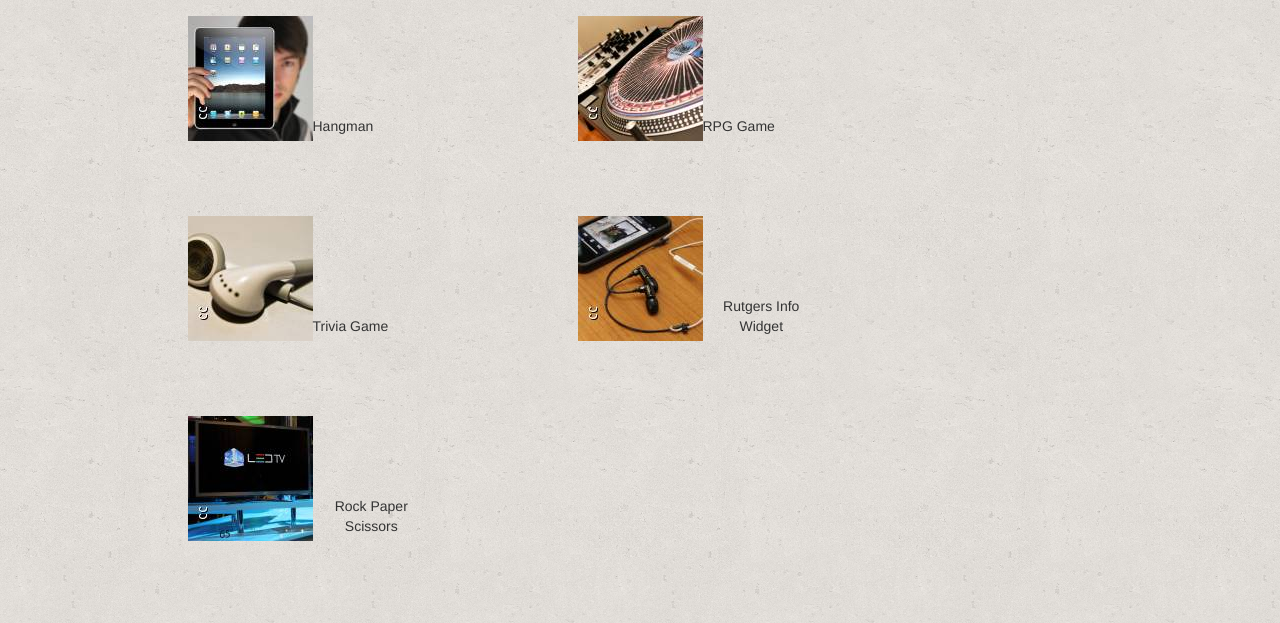
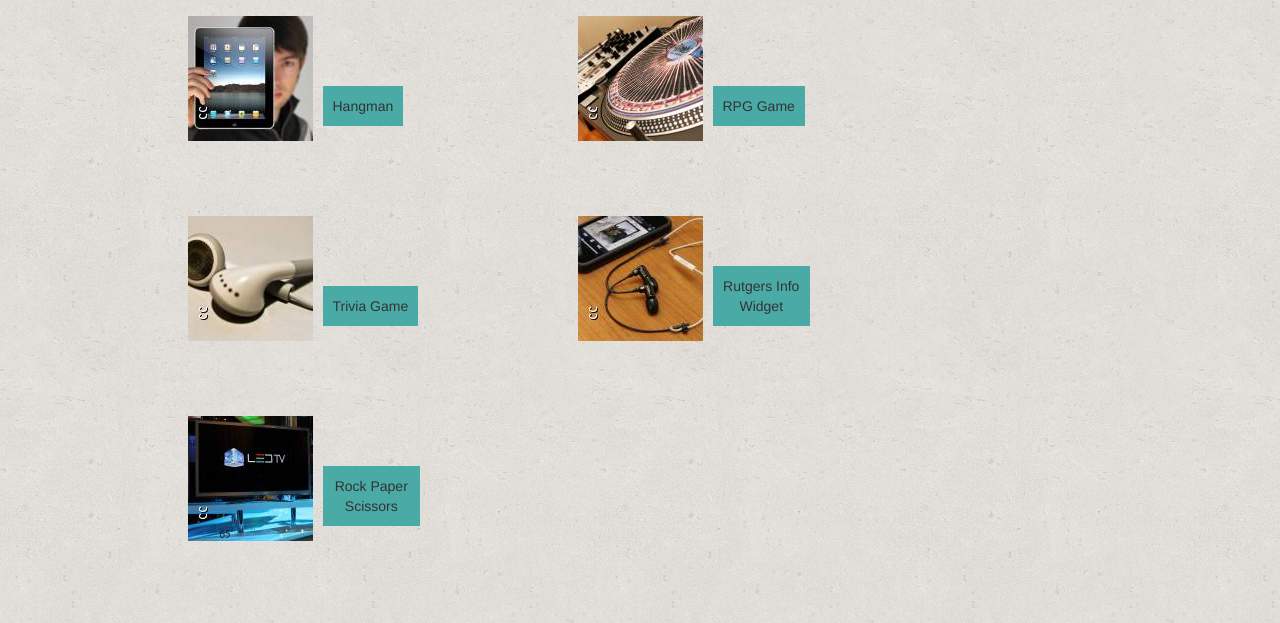
Before and after one commit to manneocampo/Bootstrap-Portfolio, a plain HTML site: page portfolio.html in a window 1280 px wide. Shown: the part 176-799 px from the top of the page. Drawn offline with nearby package versions, Linux system fonts and the light colour scheme.

Commit message:
added changes to style

```diff
--- a/assets/css/style.css
+++ b/assets/css/style.css
@@ -32,4 +32,7 @@ span {
 	position: absolute;
 	bottom: 80px;
 	/*width: 100%;*/
+	margin: 10px;
+	background-color: #4aaaa5;
+	padding: 10px;
 }
```
